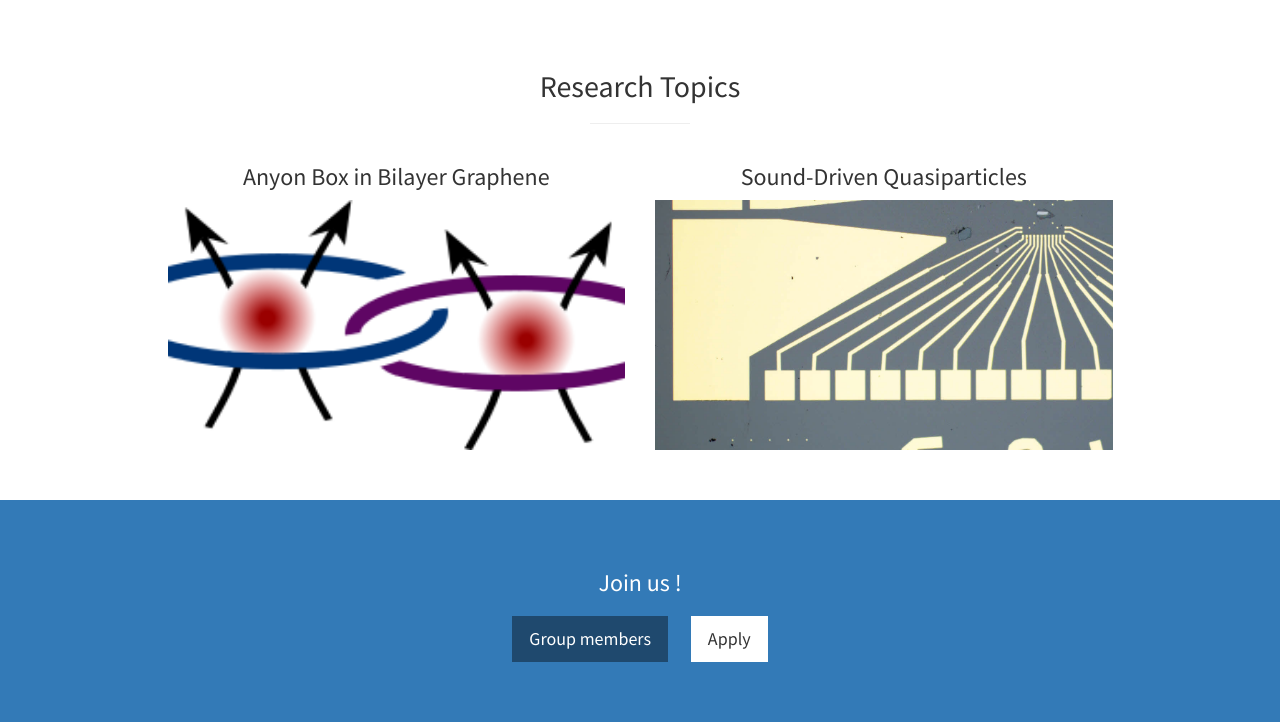
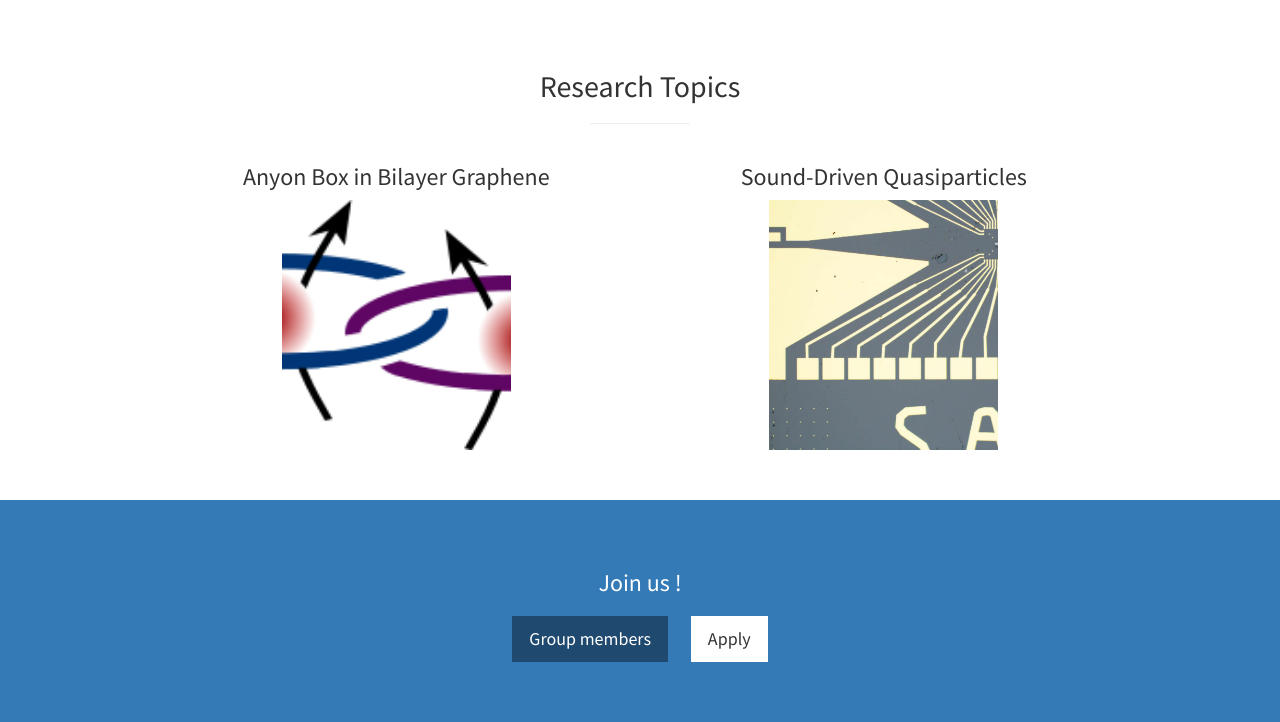
Before and after one commit to aassouline/topo-circuits.github.io, a Jekyll site: the page built from index.html, in a window 1280 px wide. Shown: the part 2022-2744 px from the top of the page. Built offline with Jekyll 4.4.1, drawn with Linux system fonts in a browser that asks for light colours; grey boxes are pictures that could not be loaded.

Commit message:
Update portfolio.html

```diff
--- a/_includes/portfolio.html
+++ b/_includes/portfolio.html
@@ -14,7 +14,7 @@
 
             <a href="{{ '/AnyonBox' | relative_url }}">
               <img src="img/logo.png"
-                   style="width:100%; height:250px; object-fit:cover;">
+                   style="width:50%; height:250px; object-fit:cover;">
             </a>
           </div>
 
@@ -24,7 +24,7 @@
 
             <a href="{{ '/SoundDriven' | relative_url }}">
               <img src="img/07_x5.jpg"
-                   style="width:100%; height:250px; object-fit:cover;">
+                   style="width:50%; height:250px; object-fit:cover;">
             </a>
           </div>
 
```
